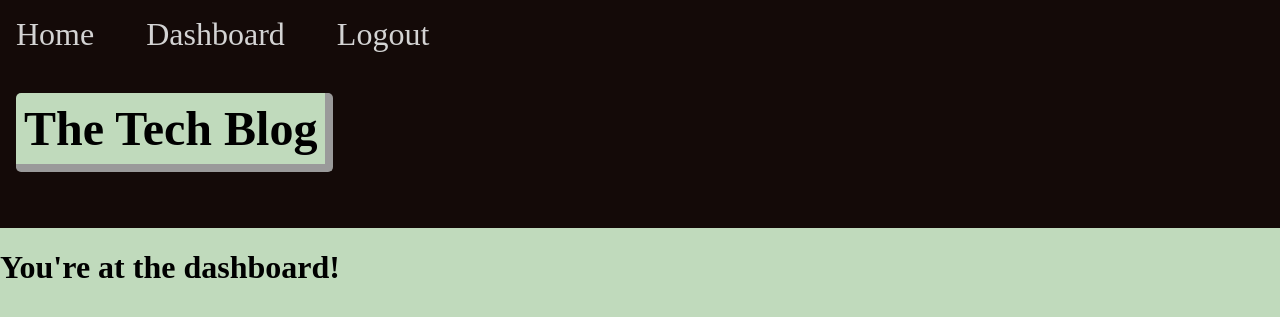
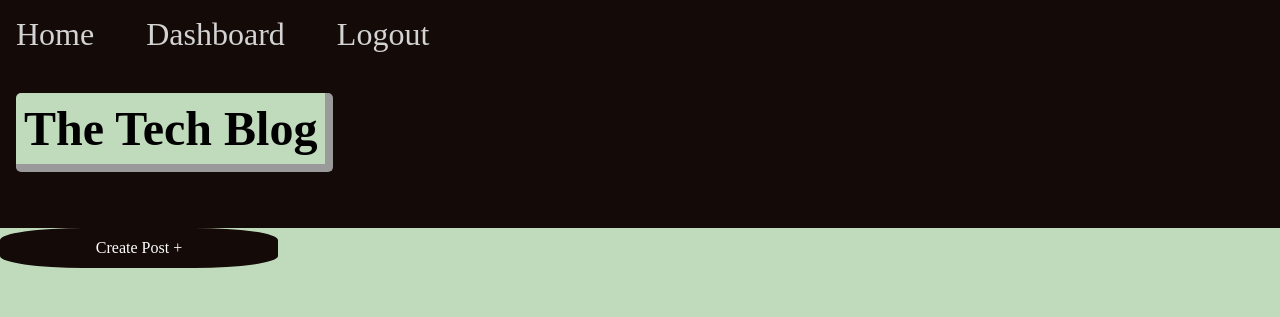
Before and after one commit to gthawkins24/Tech-Blog, a Node server app: page /dashboard in a window 1280 px wide. Shown: the top 317 px of the page. Run offline with Node 20, Linux system fonts and the light colour scheme; a user stored in the database is signed in; data that the repository does not hold is empty; some libraries are stand-ins or nearby versions.

Commit message:
added post list for dashboard

```diff
--- a/controllers/homepage.js
+++ b/controllers/homepage.js
@@ -101,7 +101,42 @@ exports.logout = (req, res) => {
 }
 
 exports.displayDashboard = (req, res) => {
-  res.render('dashboard', {
-    loggedIn: req.session.loggedIn
-  });
+  console.log(req.session);
+  console.log('======================');
+  Post.findAll({
+    where: {
+      user_id: req.session.user_id
+    },
+    attributes: [
+      'id',
+      'post_content',
+      'title',
+      'created_at',
+    ],
+    include: [
+      {
+        model: Comment,
+        attributes: ['id', 'comment_text', 'post_id', 'user_id', 'created_at'],
+        include: {
+          model: User,
+          attributes: ['username']
+        }
+      },
+      {
+        model: User,
+        attributes: ['username']
+      }
+    ]
+  })
+    .then(dbPostData => {
+      const posts = dbPostData.map(post => post.get({ plain: true }));
+      res.render('dashboard', {
+        posts,
+        loggedIn: req.session.loggedIn
+      });
+    })
+    .catch(err => {
+      console.log(err);
+      res.status(500).json(err);
+    });
 }
--- a/public/stylesheets/style.css
+++ b/public/stylesheets/style.css
@@ -175,3 +175,19 @@ nav h1 {
   padding: 1rem, 0;
   width: 100%;
 }
+
+#create-post-button {
+  background-color: rgb(20, 10, 8);
+  border: solid;
+  border-radius: 30%;
+  border-color:rgb(20, 10, 8);
+  color: white;
+  padding: .5rem .5rem;
+  text-align: center;
+  text-decoration: none;
+  display: inline-block;
+  font-size: 16px;
+  margin: auto;
+  width: 20%;
+  cursor: pointer;
+}
--- a/views/dashboard.handlebars
+++ b/views/dashboard.handlebars
@@ -1 +1,10 @@
-<h1>You're at the dashboard!</h1>
+{{#if posts.length}}
+<section>
+  <h2>Your Posts</h2>
+    {{#each posts as |post|}}
+      {{> dashboard-post-view post}}
+    {{/each}}
+</section>
+{{/if}}
+
+  <a href="/dashboard/create-post" id="create-post-button">Create Post +</a>
--- /dev/null
+++ b/views/partials/dashboard-post-view.handlebars
@@ -0,0 +1,6 @@
+<article id="single-post" class="post">
+  <div class="post-head">
+    <a href="/dashboard/edit/post/{{id}}">{{title}}</a>
+    <p id="post-username">Posted by: {{user.username}} on {{format_date created_at}}</p>
+  </div>
+</article>
```
